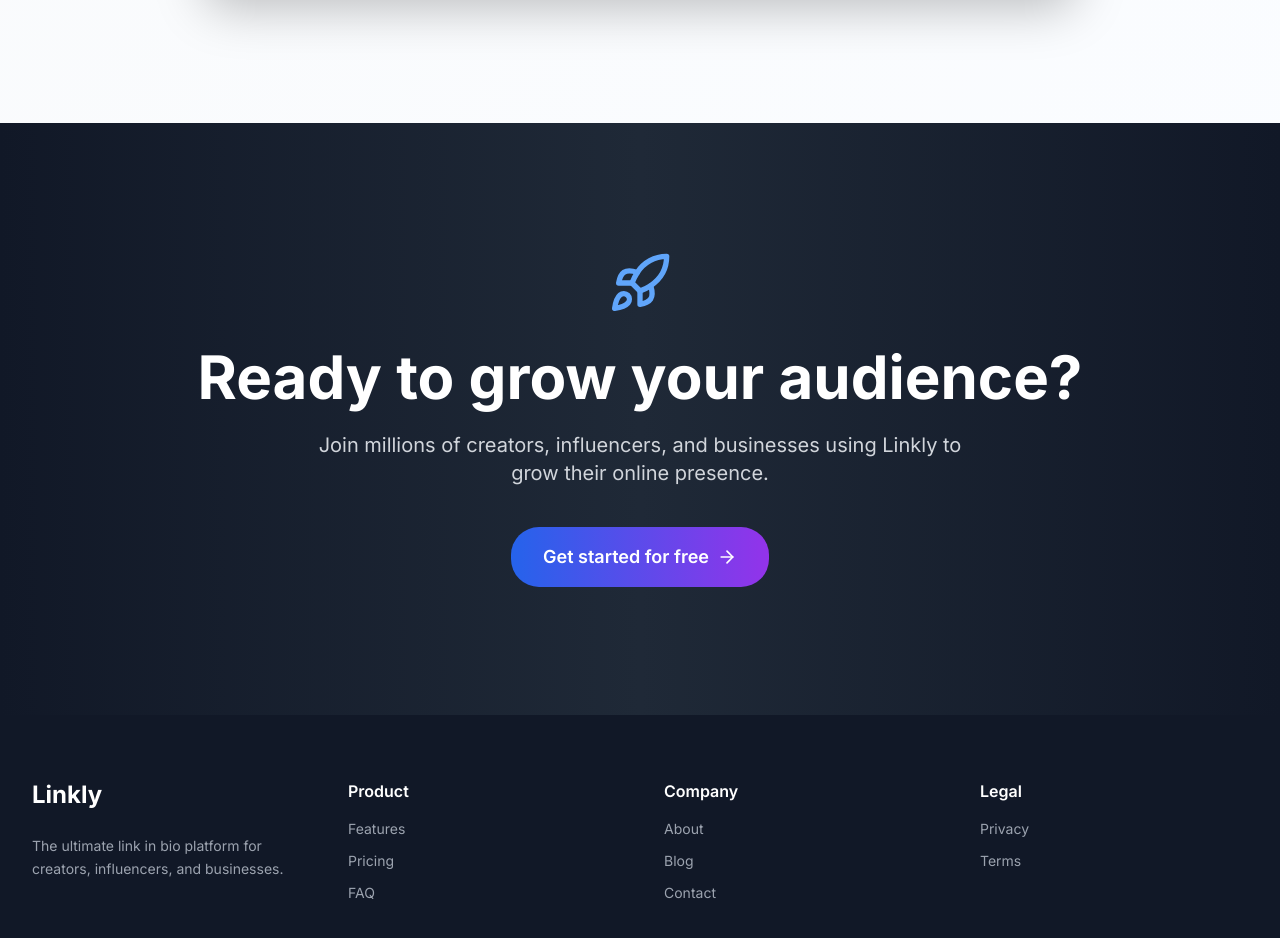
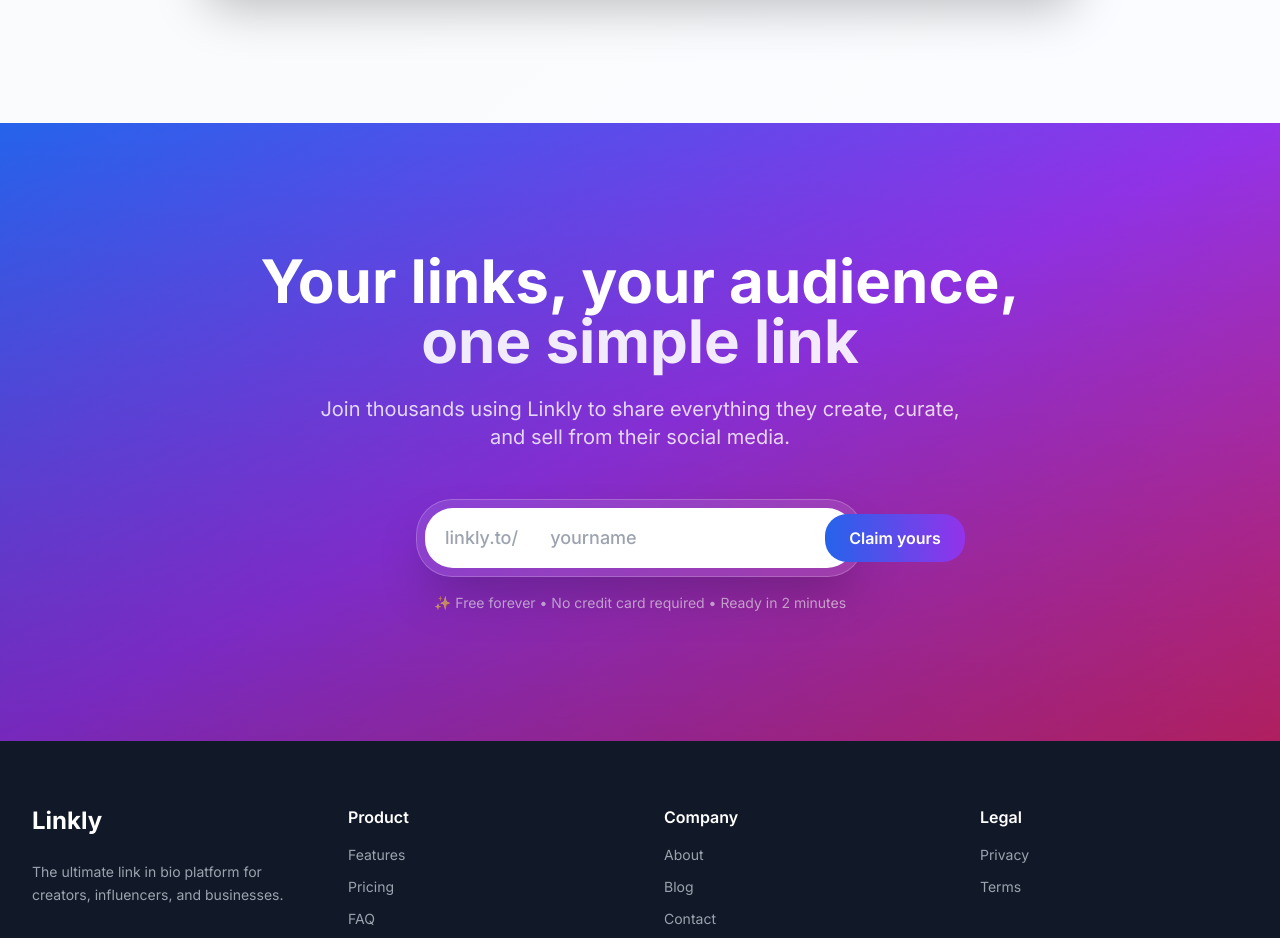
Before and after one commit to i3mr01/new-linktree2, a Next.js app: page / in a window 1280 px wide. Shown: the part 6100-7038 px from the top of the page. Built offline with nearby package versions, Linux system fonts and the light colour scheme; no server answers; the database is empty.

Commit message:
Redesign CTA section with interactive claim-your-link input box

```diff
--- a/app/page.tsx
+++ b/app/page.tsx
@@ -16,7 +16,6 @@ import {
   Star,
   TrendingUp,
   Users,
-  Rocket,
 } from "lucide-react";
 import gsap from "gsap";
 
@@ -555,8 +554,9 @@ export default function HomePage() {
         </section>
 
         {/* CTA Section */}
-        <section className="py-32 bg-gradient-to-r from-gray-900 via-gray-800 to-gray-900 text-white relative overflow-hidden">
-          <div className="absolute inset-0 bg-grid-pattern opacity-5" />
+        <section className="py-32 bg-gradient-to-br from-blue-600 via-purple-600 to-pink-600 text-white relative overflow-hidden">
+          <div className="absolute inset-0 bg-grid-pattern opacity-10" />
+          <div className="absolute inset-0 bg-gradient-to-t from-black/20 to-transparent" />
           <div className="container mx-auto px-4 sm:px-6 lg:px-8 text-center relative z-10">
             <motion.div
               initial={{ opacity: 0, y: 30 }}
@@ -564,20 +564,38 @@ export default function HomePage() {
               viewport={{ once: true }}
               transition={{ duration: 0.6 }}
             >
-              <Rocket className="h-16 w-16 mx-auto mb-8 text-blue-400" />
               <h2 className="text-4xl sm:text-5xl lg:text-6xl font-bold mb-6">
-                Ready to grow your audience?
+                Your links, your audience,
+                <br />
+                <span className="text-white/90">one simple link</span>
               </h2>
-              <p className="text-xl text-gray-300 mb-10 max-w-2xl mx-auto">
-                Join millions of creators, influencers, and businesses using Linkly to grow their online presence.
+              <p className="text-xl text-white/80 mb-12 max-w-2xl mx-auto">
+                Join thousands using Linkly to share everything they create, curate, and sell from their social media.
               </p>
-              <Link
-                href="/login"
-                className="inline-flex items-center gap-2 px-8 py-4 bg-gradient-to-r from-blue-600 to-purple-600 text-white rounded-xl font-semibold text-lg hover:shadow-2xl hover:shadow-blue-500/25 hover:scale-105 transition-all duration-300"
-              >
-                Get started for free
-                <ArrowRight className="h-5 w-5" />
-              </Link>
+
+              <div className="max-w-md mx-auto">
+                <div className="bg-white/10 backdrop-blur-md rounded-2xl p-2 border border-white/20 shadow-2xl">
+                  <div className="flex items-center gap-2 bg-white rounded-xl p-1">
+                    <div className="flex items-center gap-1 px-4 py-3 text-gray-500 font-medium text-lg">
+                      <span className="text-gray-400">linkly.to/</span>
+                    </div>
+                    <input
+                      type="text"
+                      placeholder="yourname"
+                      className="flex-1 px-2 py-3 text-gray-900 font-medium text-lg bg-transparent border-none outline-none placeholder:text-gray-400"
+                    />
+                    <Link
+                      href="/login"
+                      className="px-6 py-3 bg-gradient-to-r from-blue-600 to-purple-600 text-white rounded-lg font-semibold hover:from-blue-700 hover:to-purple-700 transition-all whitespace-nowrap"
+                    >
+                      Claim yours
+                    </Link>
+                  </div>
+                </div>
+                <p className="text-sm text-white/60 mt-4">
+                  ✨ Free forever • No credit card required • Ready in 2 minutes
+                </p>
+              </div>
             </motion.div>
           </div>
         </section>
```
